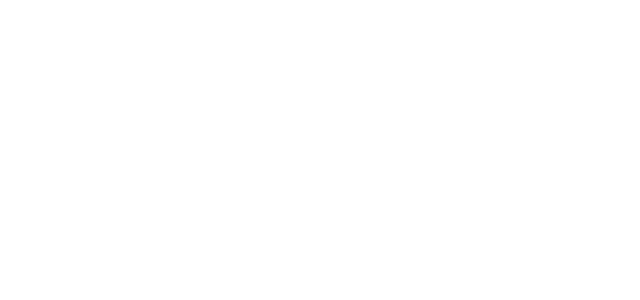
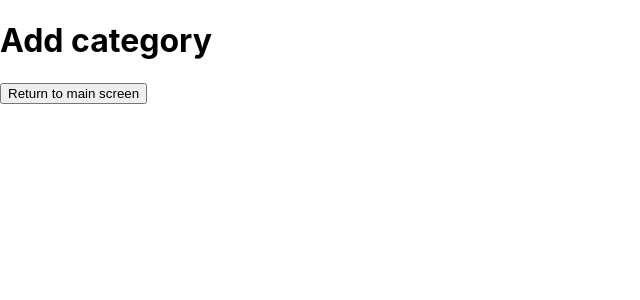
Before and after one commit to mykfrost/financetracker, a React (Create React App) app: page / in a window 1280 px wide. Shown: the top 300 px of the page, without its empty margins (0-640 px from the left). Built offline with nearby package versions, Linux system fonts and the light colour scheme.

Commit message:
transaction table updated

```diff
--- a/src/App.js
+++ b/src/App.js
@@ -1,12 +1,38 @@
+import React , {useState} from 'react';
+import './App.css';
+import AddCategory from './components/AddCategory';
+import AddTransaction from './components/AddTransaction';
+import Header from './components/Header';
+import Chart from './components/Chart';
+import TransactionTable from './components/TransactionTable';
+export default function App() {
+  const [showAddCategory , setShowAddCategory] = useState(true);
+    const [showAddTransaction , setShowAddTransaction] = useState(false);
+  // return (
+  //   <div className="App">
+  //     <Header/>
+  //      <TransactionTable/>
+  //      <Chart/>
+  //     <AddCategory/>
+  //     <AddTransaction/>
 
-import './App.css';
+  //   </div>
+  // );
 
-function App() {
-  return (
-    <div className="App">
+  if(showAddCategory){
+    return <AddCategory setShowAddCategory={setShowAddCategory}/>;
+  }
+  if(showAddTransaction){
+    return <AddTransaction setShowAddTransaction={setShowAddTransaction}/>
+  }
 
+  return  (
+    <div className='App'>
+      <Header setShowAddCategory={setShowAddCategory}/>
+      <TransactionTable setShowAddTransaction={setShowAddTransaction}/>
+      <Chart/>
     </div>
   );
 }
 
-export default App;
+//export default App;
--- /dev/null
+++ b/src/components/AddCategory.jsx
@@ -0,0 +1,9 @@
+import React from "react";
+export default function AddCategory({ setShowAddCategory}){
+    return (
+    <div>
+    <h1>Add category</h1>
+    <button onClick={()=> setShowAddCategory(false)} >Return to main screen</button>
+    </div>
+    )
+}
--- /dev/null
+++ b/src/components/AddTransaction.jsx
@@ -0,0 +1,9 @@
+import React from "react";
+export default function AddTransaction({setShowAddTransaction}){
+    return (
+        <div>
+            <h1>Add Transaction</h1>
+            <button onClick={ ()=> setShowAddTransaction(false)}>Return To Main Screen</button>
+        </div>
+    );
+}
--- /dev/null
+++ b/src/components/Chart.jsx
@@ -0,0 +1,5 @@
+import React from "react";
+
+export default function Chart(){
+return <h1>Chart Component</h1>
+}
--- /dev/null
+++ b/src/components/Header.jsx
@@ -0,0 +1,12 @@
+import React from "react";
+
+export default function Header({setShowAddCategory}){
+    return (
+        <div>
+            <h1>Header Component</h1>
+            <button onClick={()=> setShowAddCategory(true)}>Add New Category</button>
+        </div>
+
+
+    )
+}
--- /dev/null
+++ b/src/components/TransactionTable.jsx
@@ -0,0 +1,10 @@
+import React from "react";
+
+export default function TransactionTable({setShowAddTransaction}){
+    return (
+        <div>
+            <h1>TransactionTable Component</h1>
+            <button onClick={ ()=>setShowAddTransaction(true)}>Add New Transaction</button>
+        </div>
+    );
+}
```
Also changed, not shown: 1 other file (tests, documents, lock files or other folders).
